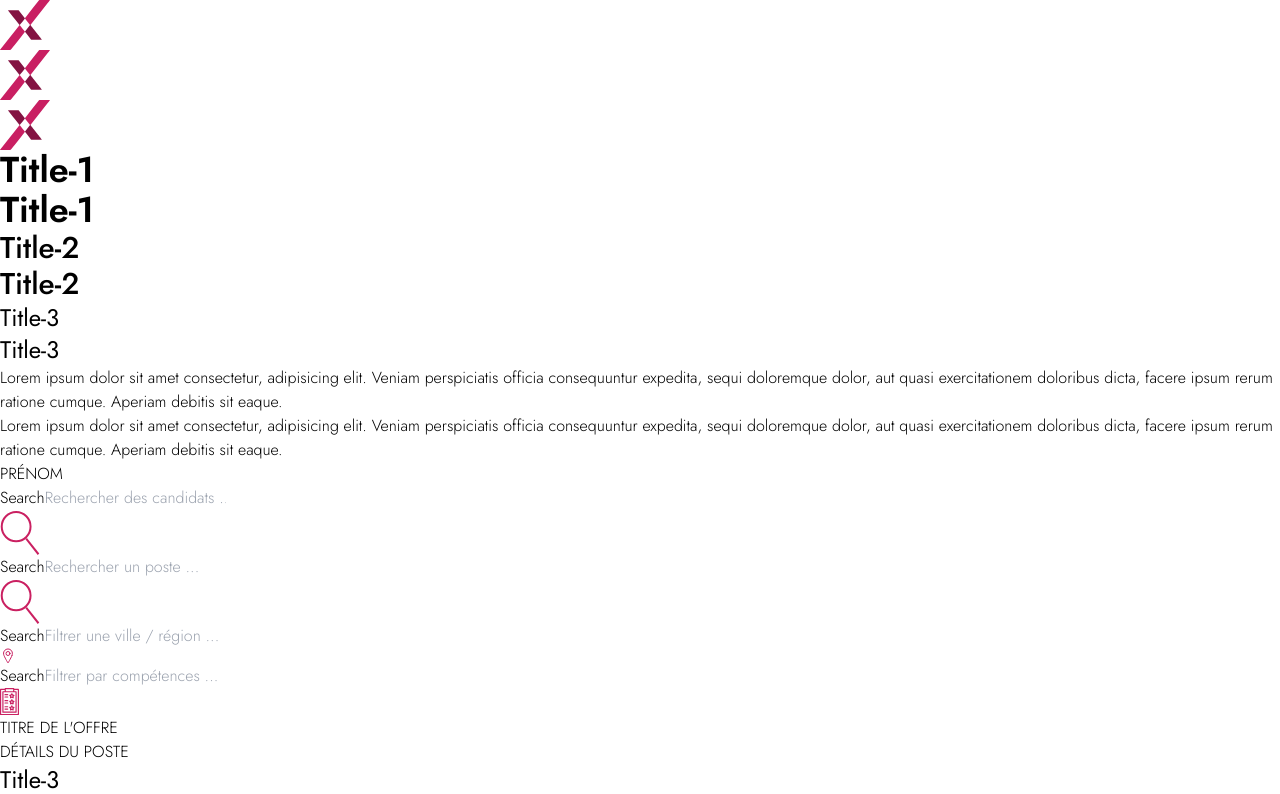
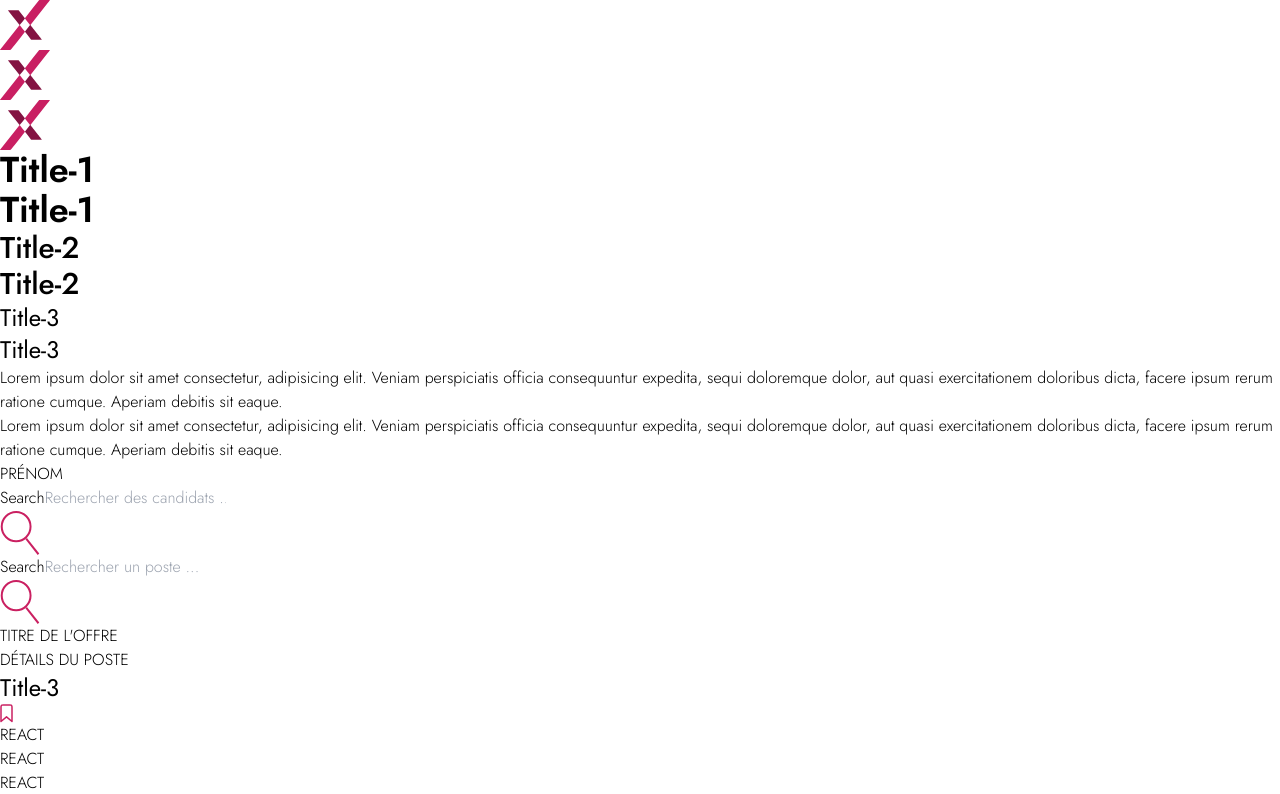
Before and after one commit to WildCodeSchool-2024-02/JS-bdx-0224-P3-Externatic, a React (Vite) app in the folder client/: page / in a window 1280 px wide. Shown: the top 794 px of the page. Built offline with nearby package versions, Linux system fonts and the light colour scheme.

Commit message:
add component SearchInputCandidat and folder

```diff
--- a/client/src/components/atomic/Atomic.jsx
+++ b/client/src/components/atomic/Atomic.jsx
@@ -1,3 +1,4 @@
+import SearchInputCandidat from "../inputCandidat/searchInput/SearchInputCandidat";
 import Card from "./card/Card";
 
 export default function Atomic() {
@@ -89,54 +90,13 @@ export default function Atomic() {
               className="absolute left-4 w-6 h-6"
             />
           </div>
-          <div className="relative flex items-center w-96 h-20 max-sm:w-64 max-sm:h-14">
-            <label className="hidden" htmlFor="champ">
-              Search
-            </label>
-            <input
-              className="bg-[var(--secondary-background-color)] w-full h-full pl-12 pr-4 rounded-lg outline-[var(--primary-color)]"
-              id="champ"
-              type="search"
+          <form>
+            <SearchInputCandidat
+              id="searchJob"
               placeholder="Rechercher un poste ..."
+              iconSrc="./src/assets/images/ICONSEARCH.svg"
             />
-            <img
-              src="./src/assets/images/ICONSEARCH.svg"
-              alt="Search Icon"
-              className="absolute left-4 w-6 h-6"
-            />
-          </div>
-          <div className="relative flex items-center w-96 h-20  max-sm:w-64 max-sm:h-14">
-            <label className="hidden" htmlFor="champ">
-              Search
-            </label>
-            <input
-              className="bg-[var(--secondary-background-color)] w-full h-full pl-12 pr-4 rounded-lg outline-[var(--primary-color)]"
-              id="champ"
-              type="search"
-              placeholder="Filtrer une ville / région ..."
-            />
-            <img
-              src="./src/assets/images/ICONLOC.svg"
-              alt="Search Icon"
-              className="absolute left-4 w-6 h-6"
-            />
-          </div>
-          <div className="relative flex items-center w-96 h-20 max-sm:w-64 max-sm:h-14">
-            <label className="hidden" htmlFor="champ">
-              Search
-            </label>
-            <input
-              className="bg-[var(--secondary-background-color)] w-full h-full pl-12 pr-4 rounded-lg outline-[var(--primary-color)]"
-              id="champ"
-              type="search"
-              placeholder="Filtrer par compétences ..."
-            />
-            <img
-              src="./src/assets/images/ICONSTACK.svg"
-              alt="Search Icon"
-              className="absolute left-4 w-6 h-6"
-            />
-          </div>
+          </form>
           <div className="w-[34rem] flex flex-col gap-4 max-sm:w-64 max-md:w-96">
             <label
               className="text-[var(--primary-color)] font-medium max-md:text-sm max-md:font-normal"
@@ -167,10 +127,10 @@ export default function Atomic() {
         {/* END */}
 
         {/* CARD */}
-        <hgroup className="flex gap-4 max-md:flex-col max-md:items-center max-md:justify-center">
+        <section className="flex gap-4 max-md:flex-col max-md:items-center max-md:justify-center">
           <Card />
           <Card />
-        </hgroup>
+        </section>
         {/* END */}
 
         {/* CTA / SKILL / DISPONIBILITÉ */}
--- /dev/null
+++ b/client/src/components/inputCandidat/searchInput/SearchInputCandidat.jsx
@@ -0,0 +1,28 @@
+import PropTypes from 'prop-types'
+
+export default function SearchInputCandidat({ id, placeholder, iconSrc }) {
+  return (
+    <section className="relative flex items-center w-96 h-20 max-sm:w-64 max-sm:h-14">
+      <label className="hidden" htmlFor={id}>
+        Search
+      </label>
+      <input
+        className="bg-[var(--secondary-background-color)] w-full h-full pl-12 pr-4 rounded-lg outline-[var(--primary-color)]"
+        id={id}
+        type="search"
+        placeholder={placeholder}
+      />
+      <img
+        src={iconSrc}
+        alt="Search Icon"
+        className="absolute left-4 w-6 h-6"
+      />
+    </section>
+  )
+}
+
+SearchInputCandidat.propTypes = {
+  id: PropTypes.string.isRequired,
+  placeholder: PropTypes.string.isRequired,
+  iconSrc: PropTypes.string.isRequired,
+};
```
Also changed, not shown: client/src/assets/images/modifier.svg. Lines whose indentation alone changed are shown as unchanged.
